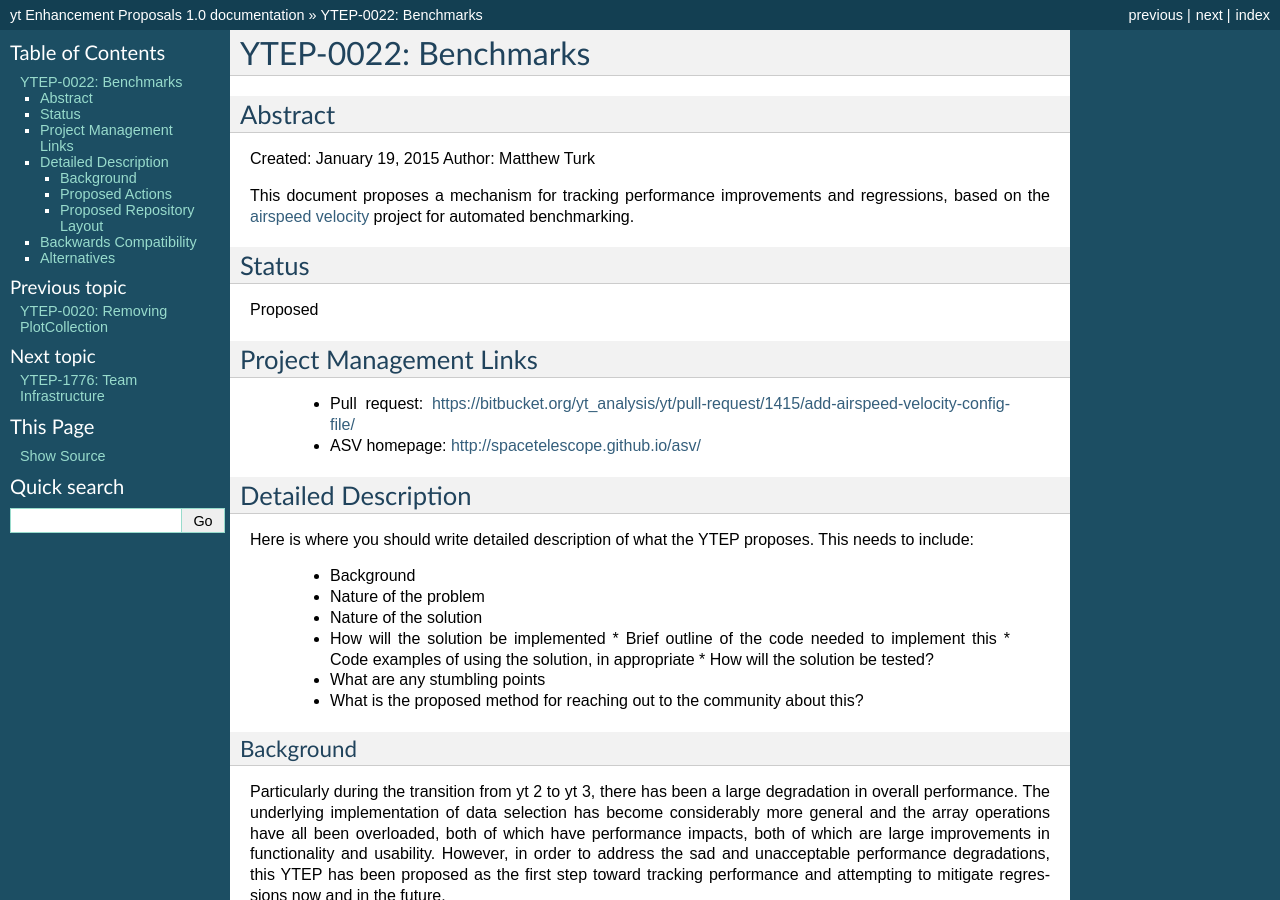
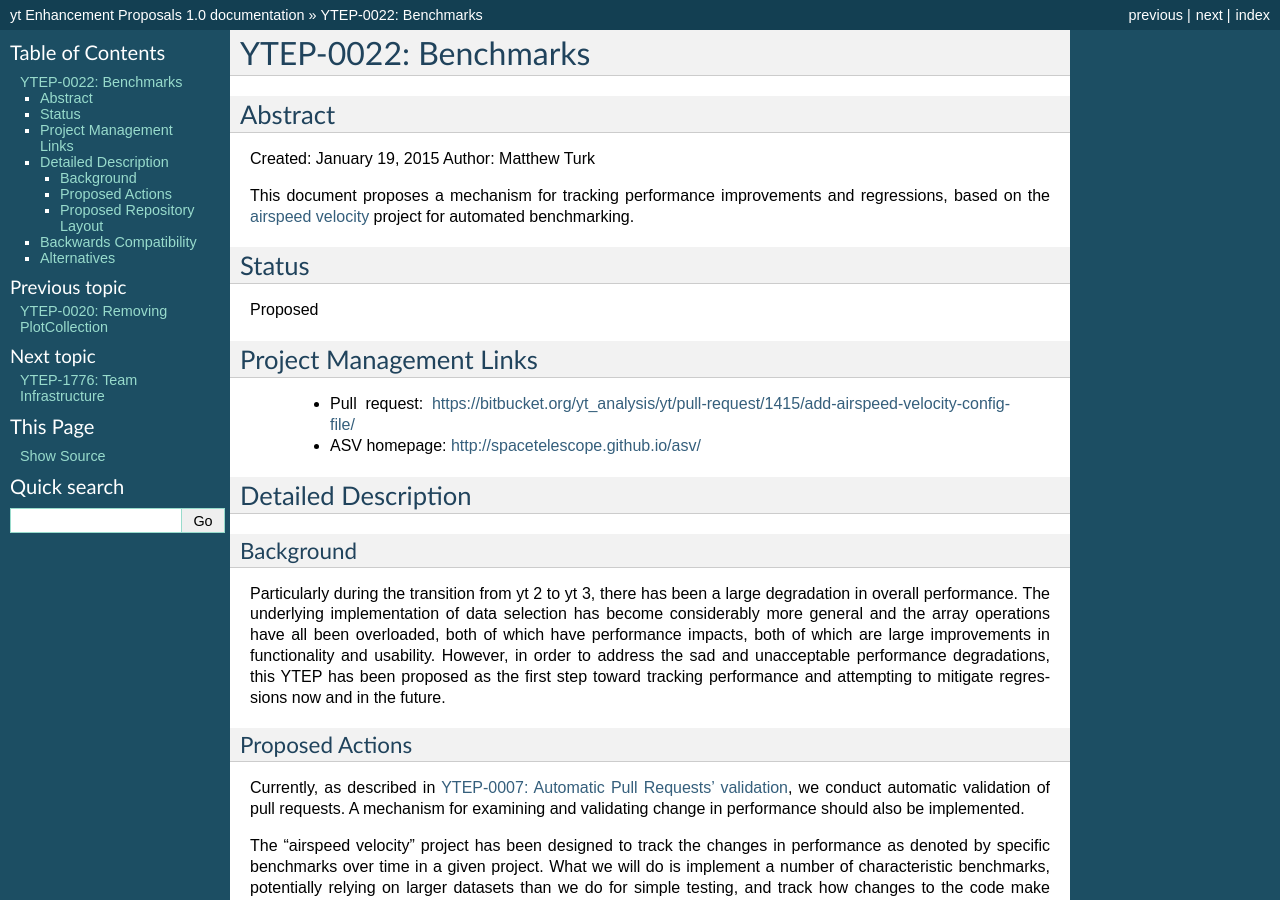
Before and after one commit to yt-project/ytep, a Sphinx documentation site: the page built from source/YTEPs/YTEP-0022.rst, in a window 1280 px wide and 900 px high. Built offline with Sphinx 7.4.7, drawn with Linux system fonts in a browser that asks for light colours; formulas are drawn with MathJax 3.

Commit message:
Delete boilerplate

```diff
--- a/source/YTEPs/YTEP-0022.rst
+++ b/source/YTEPs/YTEP-0022.rst
@@ -24,19 +24,6 @@ Project Management Links
 
 Detailed Description
 --------------------
-
-Here is where you should write detailed description of what the YTEP proposes.
-This needs to include:
-
-  * Background
-  * Nature of the problem
-  * Nature of the solution
-  * How will the solution be implemented
-    * Brief outline of the code needed to implement this
-    * Code examples of using the solution, in appropriate
-    * How will the solution be tested?
-  * What are any stumbling points
-  * What is the proposed method for reaching out to the community about this?
 
 Background
 ++++++++++
```
